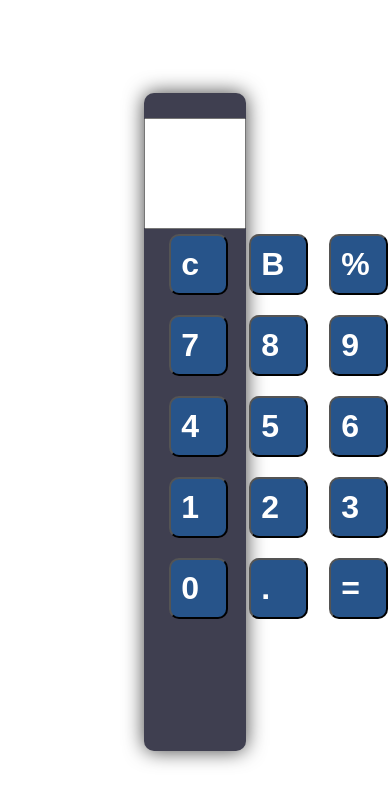
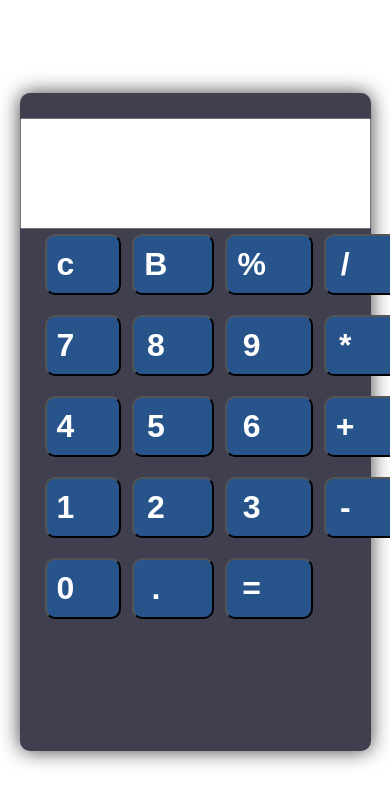
Before and after one commit to balaji1610/calcultor, a Next.js app: page / in a window 390 px wide. Shown: the top 804 px of the page. Built offline with nearby package versions, Linux system fonts and the light colour scheme.

Commit message:
add style

```diff
--- a/src/app/page.module.scss
+++ b/src/app/page.module.scss
@@ -1,5 +1,5 @@
-$primary-color: #64ff00;
-$secondary-color: blue;
+$calcultor-bg: rgb(63, 63, 80);
+$button-bg: #27548a;
 
 .parent {
   display: flex;
@@ -9,9 +9,11 @@ $secondary-color: blue;
   height: 100vh;
 
   .calculator {
-    background-color: rgb(63, 63, 80);
-    width: 26vw;
+    background-color: $calcultor-bg;
+    width: 90vw;
+    max-width: 400px;
     height: 78vh;
+    min-height: 500px;
     padding: 25px 0px;
     border-radius: 10px;
     box-shadow: 0px 0px 20px 0px rgba(0, 0, 0, 0.75);
@@ -20,14 +22,14 @@ $secondary-color: blue;
     .input {
       font-size: 2rem;
       font-weight: bold;
-      padding: 35px 0px;
-      width: 26vw;
+      width: 100%;
+      padding: 35px 1vw;
     }
   }
   .buttons {
     display: grid;
-    grid-template-columns: repeat(4, 10px);
-    gap: 10px 70px;
+    grid-template-columns: repeat(4, 1fr);
+    gap: 10px 1px;
     margin: 0px 20px;
   }
   .buttons > button {
@@ -36,7 +38,24 @@ $secondary-color: blue;
     border-radius: 10px;
     font-size: 2rem;
     font-weight: bold;
-    background-color: #27548a;
+    background-color: $button-bg;
     color: #ffffff;
+    cursor: pointer;
+    transition: background-color 0.3s, transform 0.2s;
+    &:hover {
+      background-color: #efeeea;
+      color: #000000;
+    }
   }
 }
+@media (max-width: 768px) {
+  .calculator {
+    width: 90vw;
+    height: auto;
+  }
+
+  .buttons > button {
+    font-size: 1.5rem;
+    padding: 2vh 2vw;
+  }
+}
--- a/src/app/page.tsx
+++ b/src/app/page.tsx
@@ -48,12 +48,23 @@ export default function Home() {
         dispatch(selectedButton(value));
     }
   };
+
+  //   To get the updated result after each dispatch, you need to understand that:
+
+  // ✅ State updates in Redux are asynchronous, so the result from useSelector won't update immediately after a dispatch.
+  // Instead, the component will re-render with the new result once the state updates.
   return (
     <div>
       <div className={style.parent}>
         <div className={style.calculator}>
           <div className={style.display}>
-            <input type="text" className={style.input} defaultValue={result} />
+            <form>
+              <input
+                type="text"
+                className={style.input}
+                defaultValue={result}
+              />
+            </form>
           </div>
           <div className={style.buttons}>
             {numbers.map((item, index) => (
```
